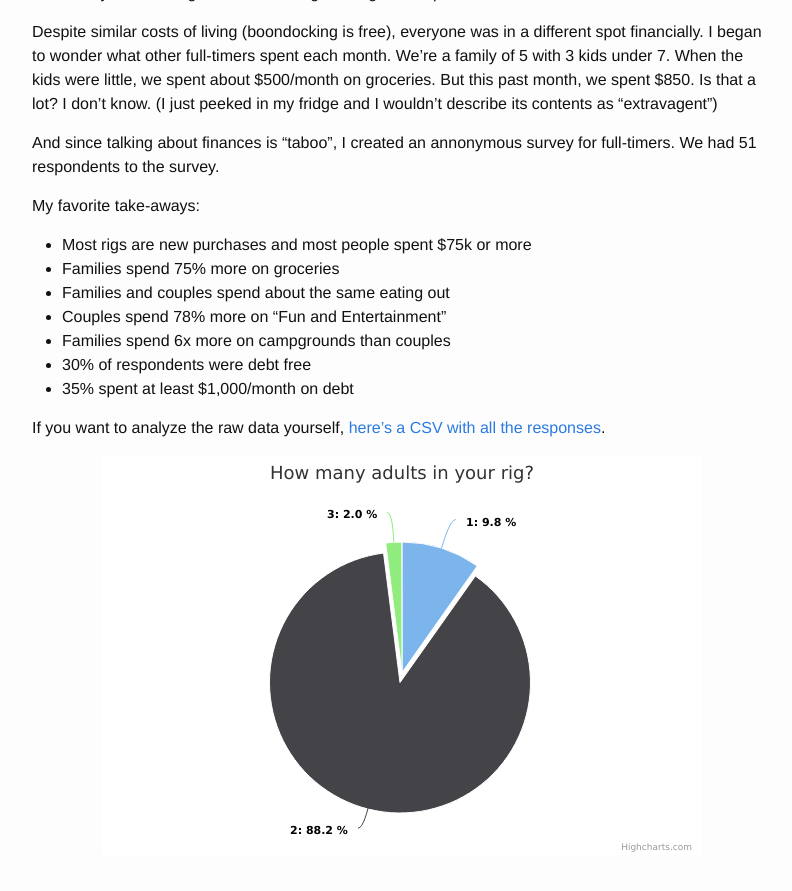
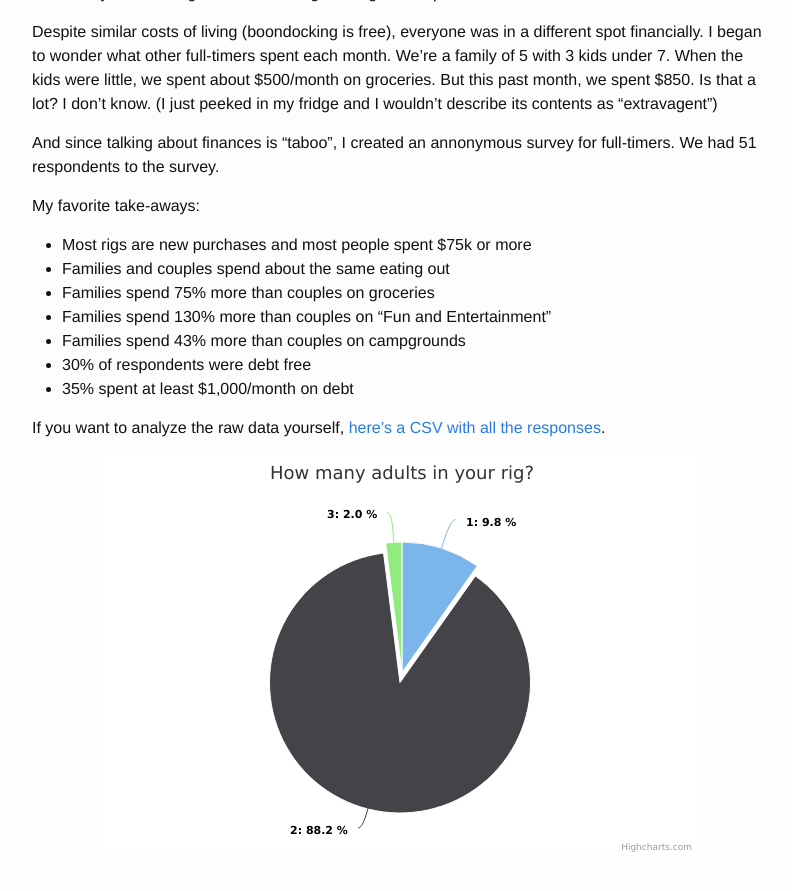
Before and after one commit to jmccartie/takemeonadventures, a Jekyll site: the page built from _posts/2016-03-01-2016-full-timers-survey.markdown, in a window 1280 px wide and 900 px high, scrolled down 354 px. Shown: the top 891 px of the window, without its empty margins (238-1030 px from the left). Built offline with Jekyll 4.4.1, drawn with Linux system fonts in a browser that asks for light colours; some of the changed text lies outside the part shown.

Commit message:
fixed some numbers

```diff
--- a/_posts/2016-03-01-2016-full-timers-survey.markdown
+++ b/_posts/2016-03-01-2016-full-timers-survey.markdown
@@ -30,10 +30,10 @@ And since talking about finances is "taboo", I created an annonymous survey for
 My favorite take-aways:
 
 * Most rigs are new purchases and most people spent $75k or more
-* Families spend 75% more on groceries
 * Families and couples spend about the same eating out
-* Couples spend 78% more on "Fun and Entertainment"
-* Families spend 6x more on campgrounds than couples
+* Families spend 75% more than couples on groceries
+* Families spend 130% more than couples on "Fun and Entertainment"
+* Families spend 43% more than couples on campgrounds
 * 30% of respondents were debt free
 * 35% spent at least $1,000/month on debt
 
```
Also changed, not shown: other parts of _posts/2016-03-01-2016-full-timers-survey.markdown (+1 -1 lines).
